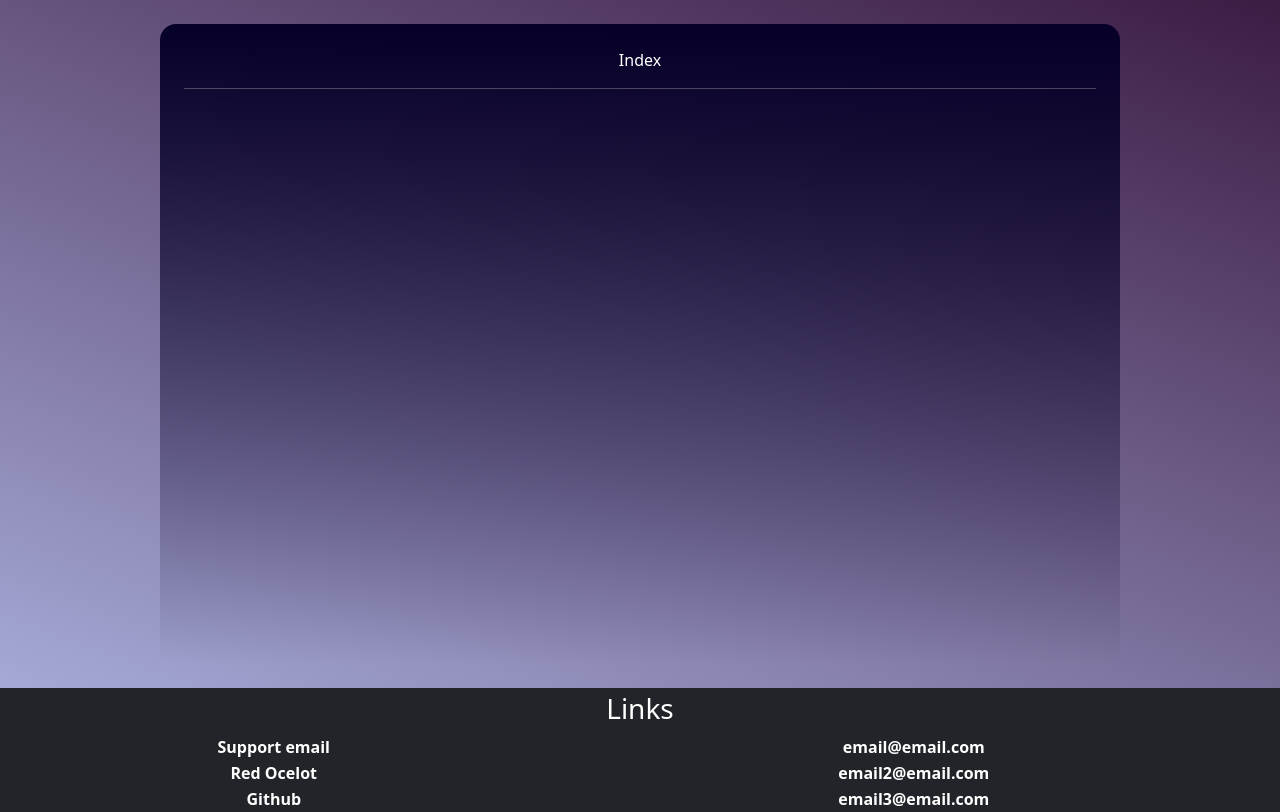
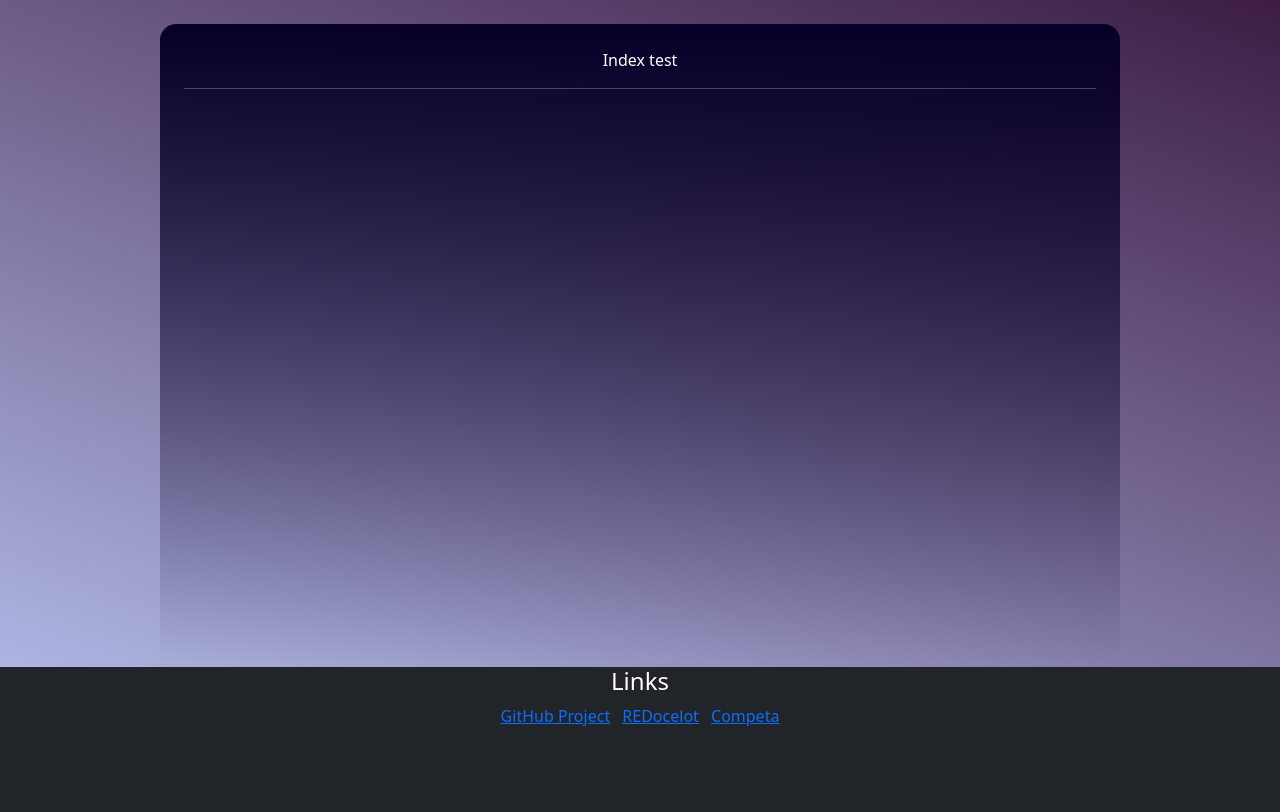
Before and after one commit to prosk8tr/hackcamp-2024, a Flask app: page /home in a window 1280 px wide. Shown: the part 56-868 px from the top of the page. After the commit the page ends 782 px from the top, so only its background shows below. Run offline with Flask 3, Linux system fonts and the light colour scheme; lists and menus that the app fills with data are empty.

Commit message:
Add files via upload
changed footer

```diff
--- a/fish/templates/index.html
+++ b/fish/templates/index.html
@@ -6,4 +6,5 @@
 
 {% block content %}
 Index
+test
 {% endblock %}
--- a/fish/templates/template.html
+++ b/fish/templates/template.html
@@ -60,31 +60,18 @@
 
         </div>
 
-        <footer>
-            <div class="bg-dark" style="left: 0; bottom: 0; width: 100%; background-color: bg; color: white; text-align: center;">
-                <footer>
-                <div class="align-items-center pt-1">
-                    <h3>Links</h3>
+
+        <footer class="footer">
+            <div class="bg-dark" style="left: 0; bottom: 0; width: 100%; color: white; text-align: center; position: fixed;">
+                <div class="align-items-center">
+                    <ul class="list-inline">
+                        <li><h4>Links</h4></li>
+                        <li class="list-inline-item"><a href="https://github.com/prosk8tr/hackcamp-2024">GitHub Project</a></li>
+                        <li class="list-inline-item"><a href="https://redocelot.com/">REDocelot</a></li>
+                        <li class="list-inline-item"><a href="https://www.competa.com/en">Competa</a></li>
+                    </ul>
                 </div>
-                    <table class="footerTable" style="width :100%">
-                        <tr>
-                        <th>Support email</th>
-                        <th>email@email.com</th>
-                        </tr>
-                        <tr>
-                        <th>Red Ocelot</th>
-                        <th>email2@email.com</th>
-                        </tr>
-                        <tr>
-                        <th>Github</th>
-                        <th>email3@email.com</th>
-                        </tr>
-                    </table>
-
-                </footer>
             </div>
         </footer>
-
     </body>
-
 </html>
```
